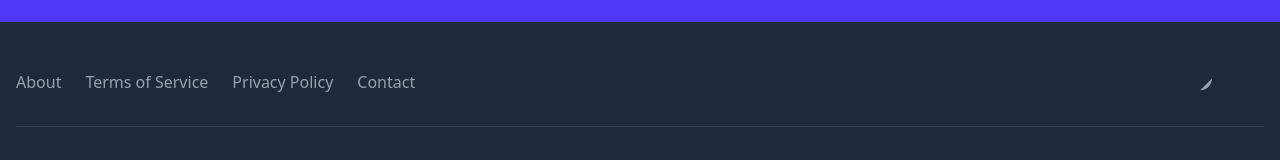
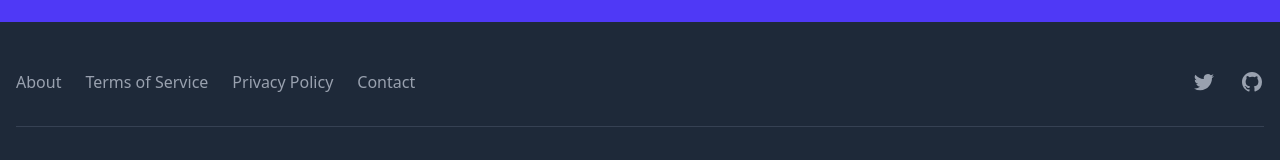
Before and after one commit to rohit3171999/saas-tool-landing-page, a React (Vite) app: page / in a window 1280 px wide. Shown: the part 2387-2547 px from the top of the page. Built offline with nearby package versions, Linux system fonts and the light colour scheme.

Commit message:
add final markup in Footer component

```diff
--- a/src/components/Footer.jsx
+++ b/src/components/Footer.jsx
@@ -1,39 +1,51 @@
 /*
-* Description: Bottom section with legal links and optional social icons.
-* Purpose: Provides additional navigation, compliance info, and branding consistency.
-*/
+* Description:Bottom section with legal links and optional social icons.
+* Purpose:Provides additional navigation, compliance info, and branding consistency.
+* */
+function Footer(){
+    const footerLinks = ['About', 'Terms of Service', 'Privacy Policy', 'Contact'];
+    const socialIcons = [
+        {
+            name: 'Twitter',
+            href: '#',
+            icon: (
+                <svg className="w-6 h-6" fill="currentColor" viewBox="0 0 24 24" aria-hidden="true">
+                    <path d="M8.29 20.251c7.547 0 11.675-6.253 11.675-11.675 0-.178 0-.355-.012-.53A8.348 8.348 0 0022 5.92a8.19 8.19 0 01-2.357.646 4.118 4.118 0 001.804-2.27 8.224 8.224 0 01-2.605.996 4.107 4.107 0 00-6.993 3.743 11.65 11.65 0 01-8.457-4.287 4.106 4.106 0 001.27 5.477A4.072 4.072 0 012.8 9.71v.052a4.105 4.105 0 003.292 4.022 4.095 4.095 0 01-1.853.07 4.108 4.108 0 003.834 2.85A8.233 8.233 0 012 18.407a11.616 11.616 0 006.29 1.84" />
+                </svg>
+            ),
+        },
+        {
+            name: 'GitHub',
+            href: '#',
+            icon: (
+                <svg className="w-6 h-6" fill="currentColor" viewBox="0 0 24 24" aria-hidden="true">
+                    <path fillRule="evenodd" d="M12 2C6.477 2 2 6.477 2 12c0 4.418 2.865 8.165 6.839 9.49.5.092.682-.217.682-.482 0-.237-.009-.868-.014-1.703-2.782.605-3.369-1.343-3.369-1.343-.454-1.158-1.11-1.466-1.11-1.466-.908-.62.069-.608.069-.608 1.003.07 1.531 1.032 1.531 1.032.892 1.53 2.341 1.088 2.91.832.092-.647.35-1.088.636-1.338-2.22-.253-4.555-1.113-4.555-4.951 0-1.093.39-1.988 1.031-2.688-.103-.253-.446-1.272.098-2.65 0 0 .84-.27 2.75 1.026A9.564 9.564 0 0112 6.844c.85.004 1.705.115 2.504.337 1.909-1.296 2.747-1.027 2.747-1.027.546 1.379.203 2.398.1 2.651.64.7 1.03 1.595 1.03 2.688 0 3.848-2.338 4.695-4.566 4.942.359.308.678.92.678 1.855 0 1.338-.012 2.419-.012 2.747 0 .268.18.58.688.482A10.001 10.001 0 0022 12c0-5.523-4.477-10-10-10z" clipRule="evenodd" />
+                </svg>
+            ),
+        },
+    ];
 
-function Footer() {
     return (
         <footer className="bg-gray-800 text-gray-400">
             <div className="container mx-auto px-4 py-12">
                 <div className="flex flex-col md:flex-row justify-between items-center">
-
                     {/* Footer Links */}
                     <nav className="flex flex-wrap justify-center md:justify-start space-x-6 mb-6 md:mb-0">
-                        <a href="#about" className="hover:text-white transition-colors duration-300">About</a>
-                        <a href="#terms" className="hover:text-white transition-colors duration-300">Terms of Service</a>
-                        <a href="#privacy" className="hover:text-white transition-colors duration-300">Privacy Policy</a>
-                        <a href="#contact" className="hover:text-white transition-colors duration-300">Contact</a>
+                        {footerLinks.map((link) => (
+                            <a key={link} href="#" className="hover:text-white transition-colors duration-300">
+                                {link}
+                            </a>
+                        ))}
                     </nav>
 
                     {/* Social Icons */}
                     <div className="flex justify-center space-x-6">
-                        {/* Twitter Icon */}
-                        <a href="https://twitter.com" className="hover:text-white transition-colors duration-300">
-                            <span className="sr-only">Twitter</span>
-                            <svg className="w-6 h-6" fill="currentColor" viewBox="0 0 24 24" aria-hidden="true">
-                                <path d="M8.29 20.251c7.547 0 11.675-6.253 11.675-11.675..."></path>
-                            </svg>
-                        </a>
-
-                        {/* GitHub Icon */}
-                        <a href="https://github.com" className="hover:text-white transition-colors duration-300">
-                            <span className="sr-only">GitHub</span>
-                            <svg className="w-6 h-6" fill="currentColor" viewBox="0 0 24 24" aria-hidden="true">
-                                <path fillRule="evenodd" clipRule="evenodd" d="M12 2C6.477 2 2 6.477..."></path>
-                            </svg>
-                        </a>
+                        {socialIcons.map((social) => (
+                            <a key={social.name} href={social.href} className="hover:text-white transition-colors duration-300">
+                                <span className="sr-only">{social.name}</span>
+                                {social.icon}
+                            </a>
+                        ))}
                     </div>
                 </div>
 
@@ -45,5 +57,4 @@ function Footer() {
         </footer>
     );
 }
-
 export default Footer;
```
